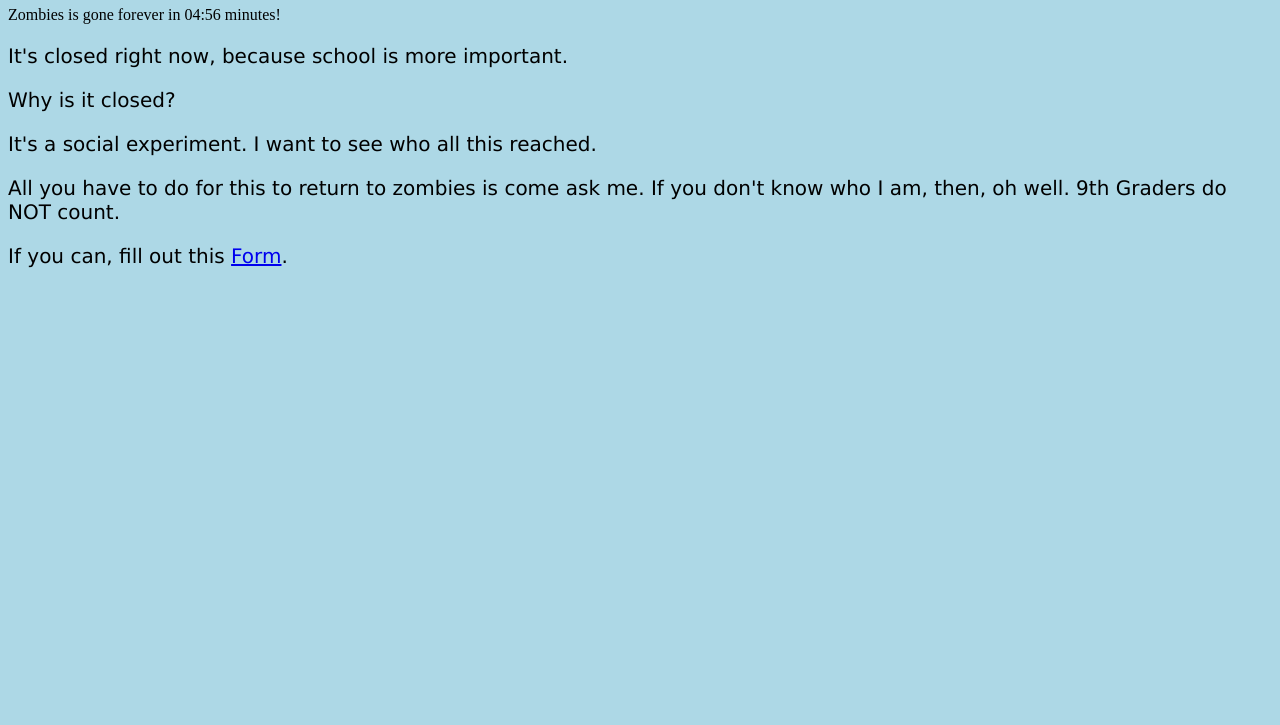
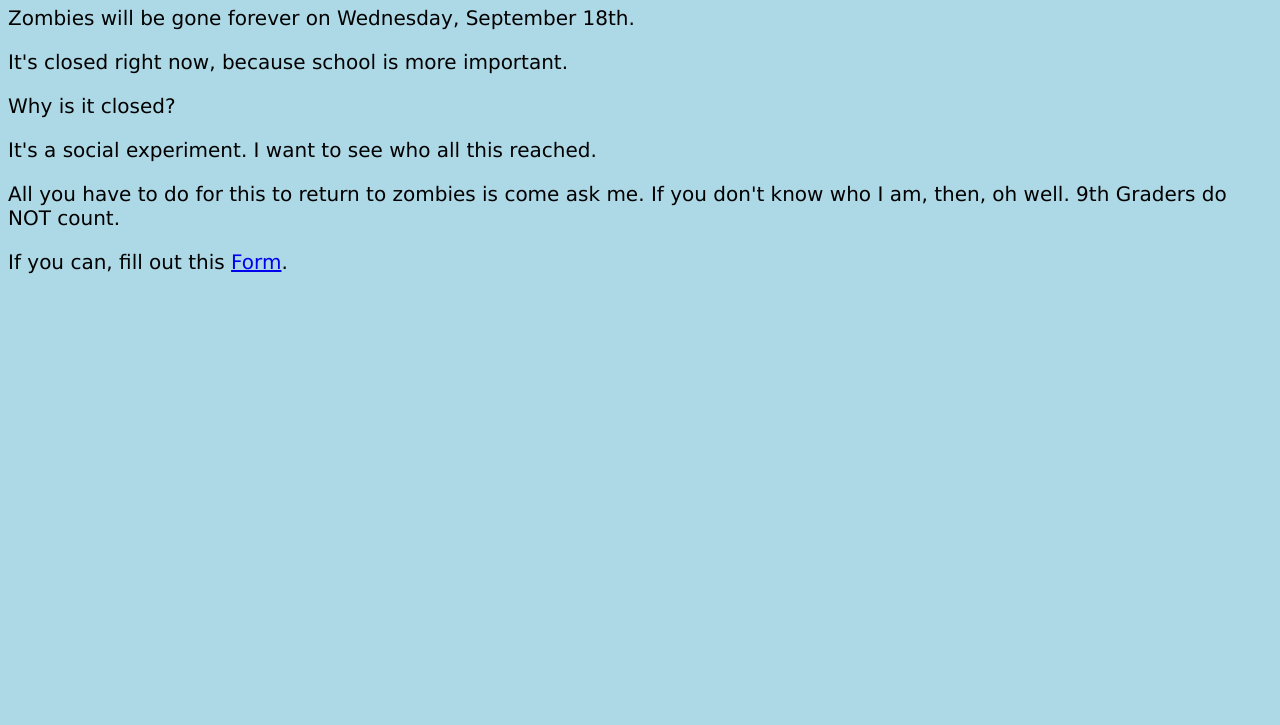
Before and after one commit to FloppaGalleryIndustries/FloppaGalleryIndustries.github.iop, a plain HTML site: page index.html in a window 1280 px wide. Shown: the part 75-800 px from the top of the page. Drawn offline with Linux system fonts and the light colour scheme.

Commit message:
Update index.html

```diff
--- a/index.html
+++ b/index.html
@@ -8,7 +8,7 @@
   <link rel="stylesheet" href="styles.css">
     <h1>If you came here for zombies, too bad.</h1>
     <body>
-    <div>Zombies is gone forever in <span id="time">10080:00</span> minutes!</div>
+    <p>Zombies will be gone forever on Wednesday, September 18th.</p>
 </body>
 
   </head>
```
